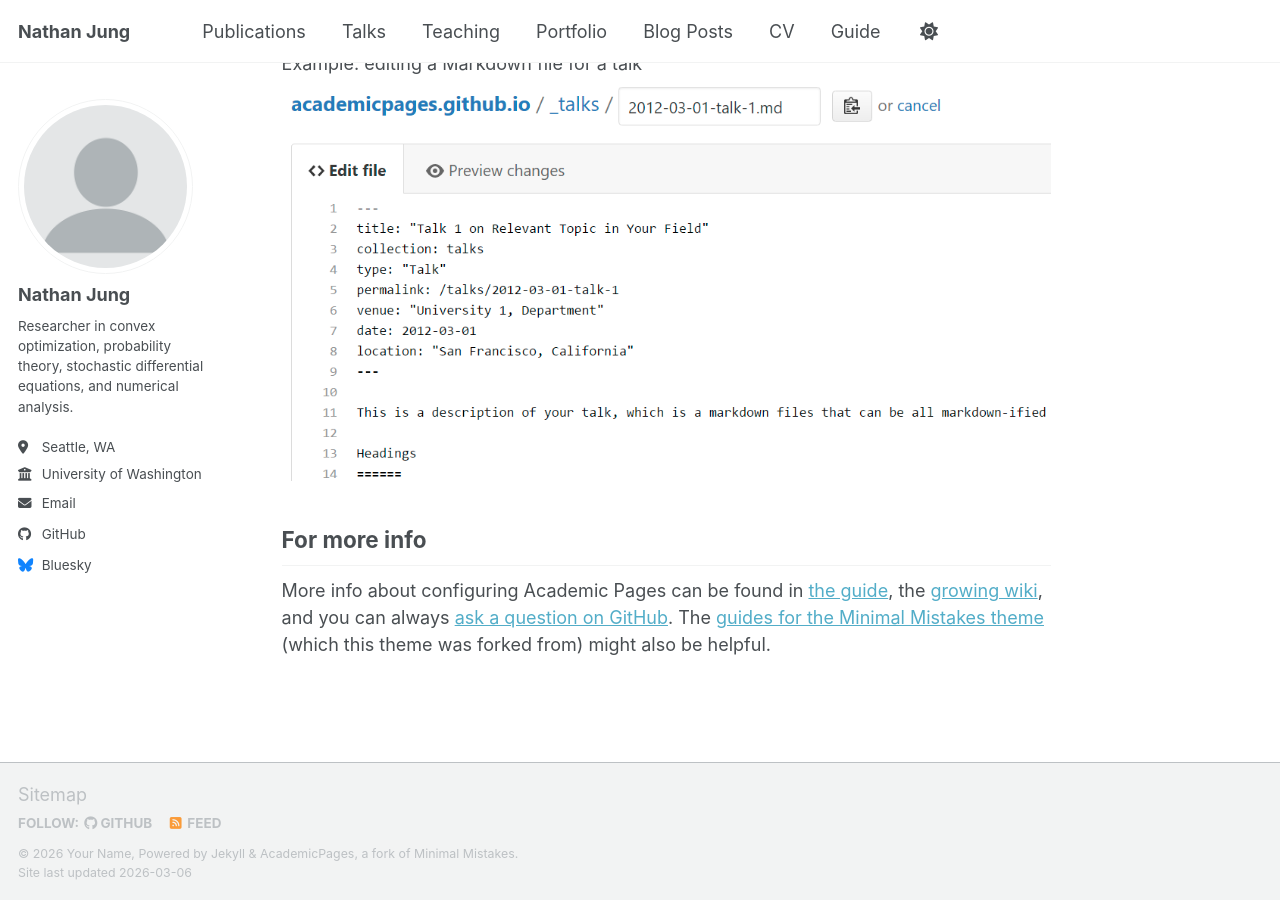
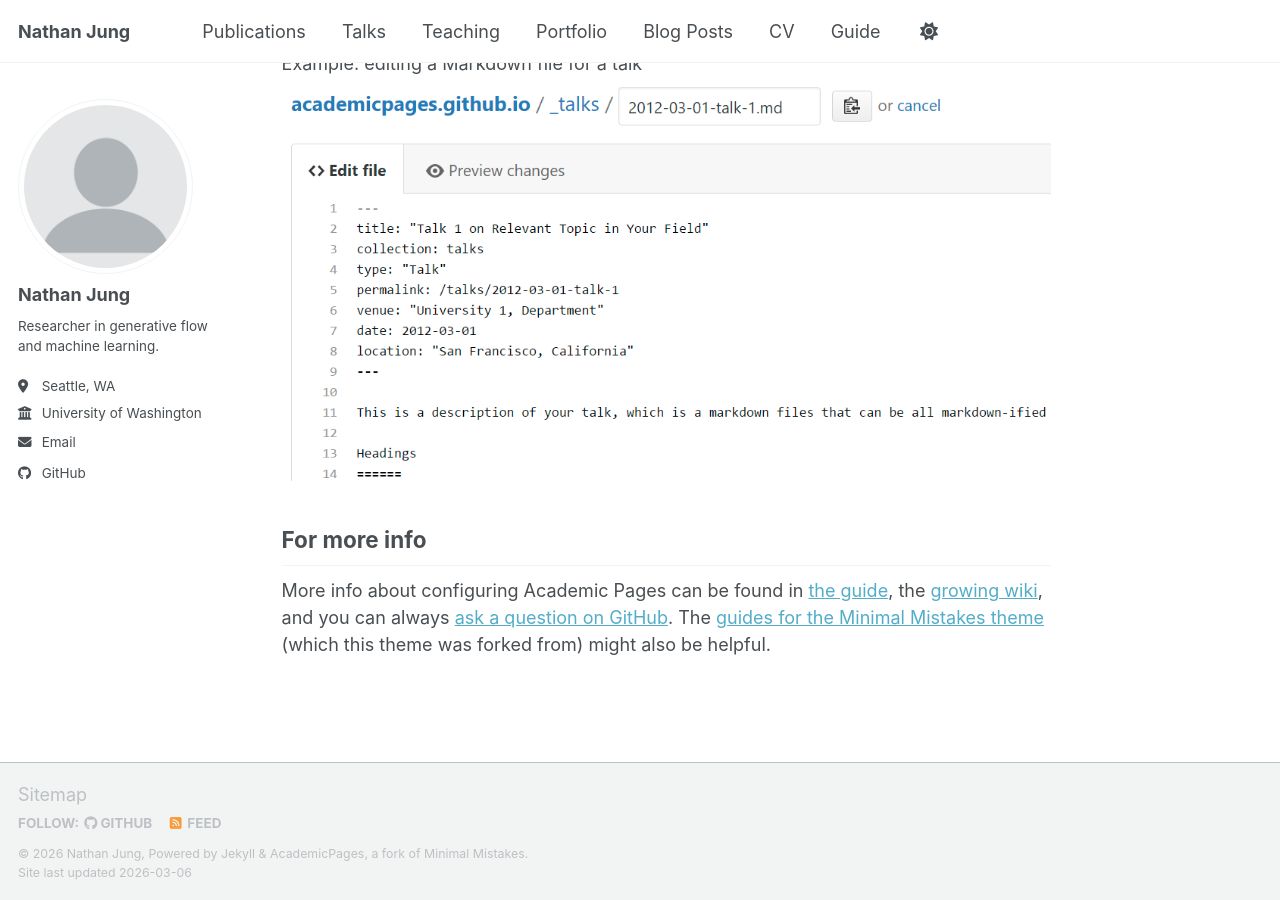
Before and after one commit to nathanjunguw/nathanjunguw.github.io, a Jekyll site: the page built from _pages/about.md, in a window 1280 px wide and 900 px high, scrolled down 2718 px. Built offline with Jekyll 4.4.1, drawn with Linux system fonts in a browser that asks for light colours; a script bundle is joined from its source files by our own code; library files that are not in the unit come from our copies.

Commit message:
Update _config.yml

```diff
--- a/_config.yml
+++ b/_config.yml
@@ -9,11 +9,10 @@
 # Basic Site Settings
 locale                   : "en-US"
 site_theme               : "default" # Currently available options are "default", "air"
-title                    : "Nathan Jung"
-title_separator          : "-"
-name                     : &name "Your Name"
-description              : &description "Your Name's academic portfolio"   # Update this with a general description of your site, this is the default if not overridden by a page
-url                      : https://nathanjunguw.github.io # The base hostname & protocol for your site e.g. "https://[your GitHub username].github.io",
+title: "Nathan Jung"
+name: &name "Nathan Jung"
+description: "Undergraduate Researcher in Statistics & Machine Learning at the University of Washington"
+url: https://nathanjunguw.github.io # The base hostname & protocol for your site e.g. "https://[your GitHub username].github.io",
                                                            # or if you already have some other page hosted on Github then use "https://[your GitHub username].github.io/[Your Repo Name]"
 baseurl                  : "" # the subpath of your site, e.g. "/blog"
 repository               : "academicpages/academicpages.github.io"
@@ -26,7 +25,7 @@ author:
   avatar           : "profile.png"
   name             : "Nathan Jung"
   pronouns         : # example: "she/her"
-  bio              : "Researcher in convex optimization, probability theory, stochastic differential equations, and numerical analysis."
+  bio              : "Researcher in generative flow and machine learning."
   location         : "Seattle, WA"
   employer         : "University of Washington"
   uri              : # URL
@@ -48,13 +47,13 @@ author:
   bitbucket        : # Username - Update with your username on the site
   codepen          : # Username
   dribbble         : # Username
-  github           : "academicpages"
+  github           : "nathanjunguw"
   kaggle           : # Username
   stackoverflow    : # User number or user number and name (i.e., use "1" or "1/jeff-atwood")
 
   # Social media
   artstation       : # Username
-  bluesky          : "bsky.app" # Replace this with you Bluesky username
+  bluesky          : # Username
   facebook         : # Username
   flickr           : # Username
   foursquare       : # Username
```
